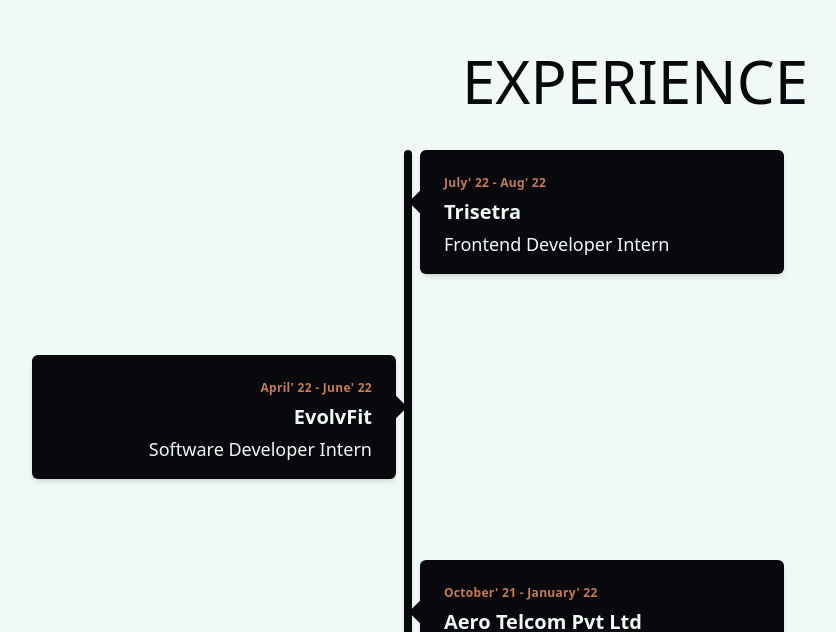
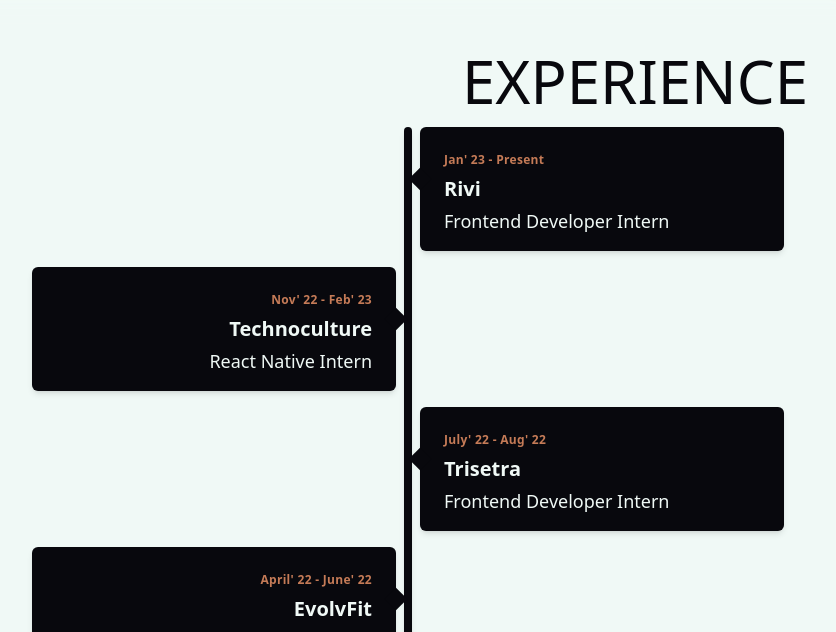
Before and after one commit to cr1spyvada/Simple-Portfolio, a Next.js app: page / in a window 1280 px wide. Shown: the part 1741-2373 px from the top of the page, without its empty margins (232-1068 px from the left). Built offline with nearby package versions, Linux system fonts and the light colour scheme.

Commit message:
fix/update

```diff
--- a/components/PageContainer.js
+++ b/components/PageContainer.js
@@ -12,7 +12,7 @@
     <div
       id={title}
       className={`
-      ${height} md:w-[75vw] md:backdrop-blur-xl dark:border-w2 border-0 dark:shadow-w1  md:shadow-sm rounded-xl mx-auto md:h-screen flex flex-col justify-center px-10 md:px-20 dark:text-w1 ${
+      ${height} md:w-[75vw] md:backdrop-blur-xl dark:border-w2 border-0 dark:shadow-w1  md:shadow-sm rounded-xl mx-auto md:min-h-screen flex flex-col justify-center px-10 md:px-20 dark:text-w1 ${
         title ? 'py-20' : 'py-0'
       } ${color}`}>
       {title && (
--- a/components/sections/Experience.js
+++ b/components/sections/Experience.js
@@ -10,9 +10,15 @@
         <div className="absolute z-0 w-2 rounded-xl h-full bg-w6 dark:bg-w1 shadow-md inset-0 left-17 md:mx-auto md:right-0 md:left-0"></div>
         {metadata.Experience.map((value, idx) => (
           <div key={idx} className="relative z-10 text-w1 dark:text-w6">
-            <div className={idx % 2 == 0 ? 'timeline-container' : 'timeline-container-left'}>
+            <div
+              className={`${idx % 2 == 0 ? 'timeline-container' : 'timeline-container-left'} ${
+                idx === 0 && 'pt-0'
+              }`}>
               <div
-                className={idx % 2 == 0 ? 'timeline-pointer' : 'timeline-pointer-left'}
+                className={
+                  (idx === 0 ? 'invisible xs:visible ' : '') +
+                  (idx % 2 == 0 ? 'timeline-pointer' : 'timeline-pointer-left')
+                }
                 aria-hidden="true"></div>
               <div className="bg-w6 dark:bg-w1 py-4 px-6 rounded-md shadow-md">
                 <span className="font-bold text-w2 dark:text-w4 text-xs tracking-wide">
--- a/data/content.js
+++ b/data/content.js
@@ -7,11 +7,13 @@
     ],
     Skills: {
       Languages: 'JavaScript, TypeScript, HTML, CSS, SCSS',
-      Frameworks: 'React, React-Native, NodeJS, ExpressJS, Pandas',
+      Frameworks: 'React, React-Native, NodeJS, ThreeJS, MapGLJS',
       Tools: ' GIT, Google Cloud, Firebase, Expo-CLI, Vercel'
     }
   },
   Experience: [
+    { Org: 'Rivi', Role: 'Frontend Developer Intern', Duration: ["Jan' 23", 'Present'] },
+    { Org: 'Technoculture', Role: 'React Native Intern', Duration: ["Nov' 22", "Feb' 23"] },
     { Org: 'Trisetra', Role: 'Frontend Developer Intern', Duration: ["July' 22", "Aug' 22"] },
     { Org: 'EvolvFit', Role: 'Software Developer Intern', Duration: ["April' 22", "June' 22"] },
     {
```
Also changed, not shown: 2 other files (tests, documents, lock files or other folders).
